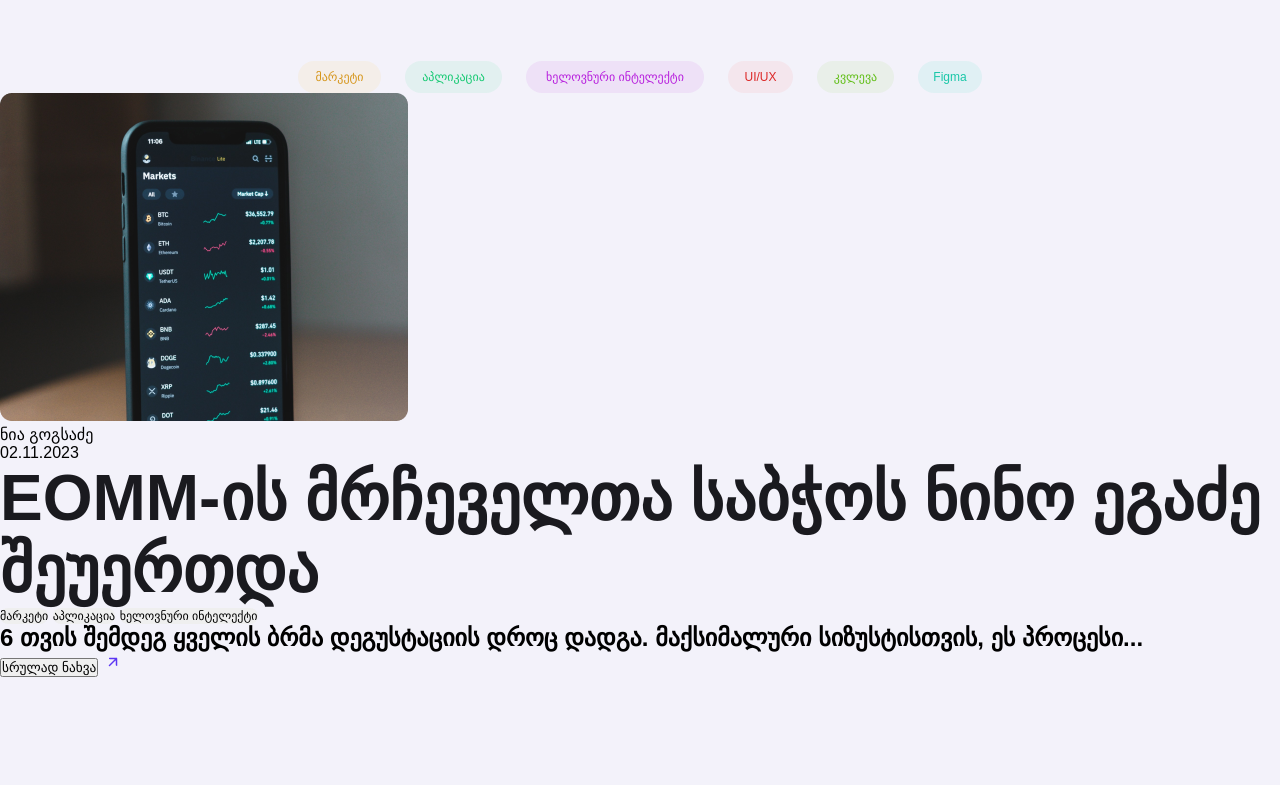
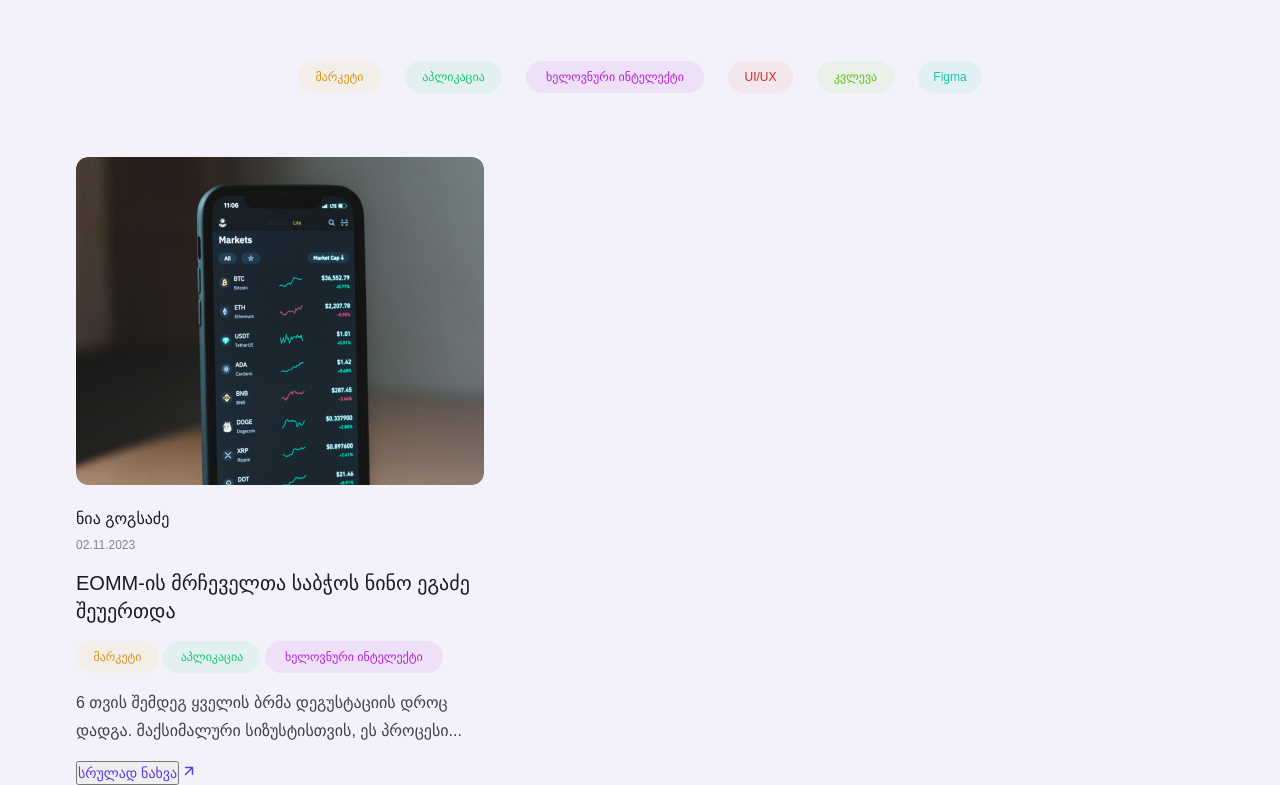
Before and after one commit to TheJesterEnd/BlogWebPage, a plain HTML site: page index.html in a window 1280 px wide. Shown: the part 348-1133 px from the top of the page. Before the commit the page ends 1025 px from the top, so only its background shows below. Drawn offline with Linux system fonts and the light colour scheme; a small style sheet from the web is missing.

Commit message:
I style card section in css and  replace  name  of div first card card name with card

```diff
--- a/index.html
+++ b/index.html
@@ -38,15 +38,15 @@
           src="./images/unsplash_lmCajireIn8.png"
           alt="mobile"
         />
-        <p calss="name">ნია გოგსაძე</p>
+        <p class="name">ნია გოგსაძე</p>
         <p class="date">02.11.2023</p>
         <h1>EOMM-ის მრჩეველთა საბჭოს ნინო ეგაძე შეუერთდა</h1>
-        <div class="card's-buttons">
-          <button class="card-market common-button">მარკეტი</button>
-          <button class="card-aplication common-button">აპლიკაცია</button>
-          <button class="card-AI common-button">ხელოვნური ინტელექტი</button>
+        <div class="card-buttons">
+          <button class="card-market-common-button">მარკეტი</button>
+          <button class="card-aplication-common-button">აპლიკაცია</button>
+          <button class="card-AI-common-button">ხელოვნური ინტელექტი</button>
         </div>
-        <h2>
+        <h2 class="text">
           6 თვის შემდეგ ყველის ბრმა დეგუსტაციის დროც დადგა. მაქსიმალური
           სიზუსტისთვის, ეს პროცესი...
         </h2>
--- a/styles.css
+++ b/styles.css
@@ -119,3 +119,115 @@ h1 {
   border-radius: 30px;
   border: none;
 }
+
+.First-card {
+  display: flex;
+  align-items: flex-start;
+  flex-direction: column;
+  width: 408px;
+  margin-left: 76px;
+}
+
+.mobile {
+  width: 408px;
+  height: 328px;
+  border-radius: 12px;
+  margin-top: 64px;
+}
+
+.name {
+  color: #1a1a1f;
+  font-size: 16px;
+  font-weight: 500;
+  line-height: 20px;
+  width: 96px;
+  height: 20px;
+  margin-top: 24px;
+}
+.date {
+  color: #85858d;
+  font-size: 12px;
+  font-weight: 400;
+  line-height: 16px;
+  margin-top: 8px;
+}
+
+h1 {
+  color: #1a1a1f;
+  font-size: 20px;
+  font-weight: 500;
+  line-height: 28px;
+  width: 408px;
+  margin-top: 16px;
+}
+
+.card-buttons {
+  gap: 16px;
+  margin-top: 16px;
+}
+
+.card-market-common-button {
+  color: #d6961c;
+  width: 83px;
+  height: 32px;
+  background: rgba(255, 184, 47, 0.08);
+  font-size: 12px;
+  font-style: normal;
+  font-weight: 500;
+  line-height: 16px;
+  border-radius: 30px;
+  border: none;
+}
+
+.card-aplication-common-button {
+  color: #15c972;
+  width: 97px;
+  height: 32px;
+  background: rgba(28, 214, 125, 0.08);
+  font-size: 12px;
+  font-style: normal;
+  font-weight: 500;
+  line-height: 16px;
+  border-radius: 30px;
+  border: none;
+}
+
+.card-AI-common-button {
+  color: #b71fdd;
+  width: 178px;
+  height: 32px;
+  background: rgba(177, 28, 214, 0.08);
+  font-size: 12px;
+  font-style: normal;
+  font-weight: 500;
+  line-height: 16px;
+  border-radius: 30px;
+  border: none;
+}
+
+.text {
+  color: #404049;
+  font-size: 16px;
+  font-weight: 400;
+  line-height: 28px;
+  margin-top: 16px;
+}
+
+.last-part {
+  display: flex;
+  flex-direction: row;
+  margin-top: 16px;
+}
+
+.full-text {
+  color: #5d37f3;
+  font-size: 14px;
+  font-style: normal;
+  font-weight: 500;
+  line-height: 20px;
+}
+
+.arrow {
+  width: 20px;
+  height: 20px;
+}
```
